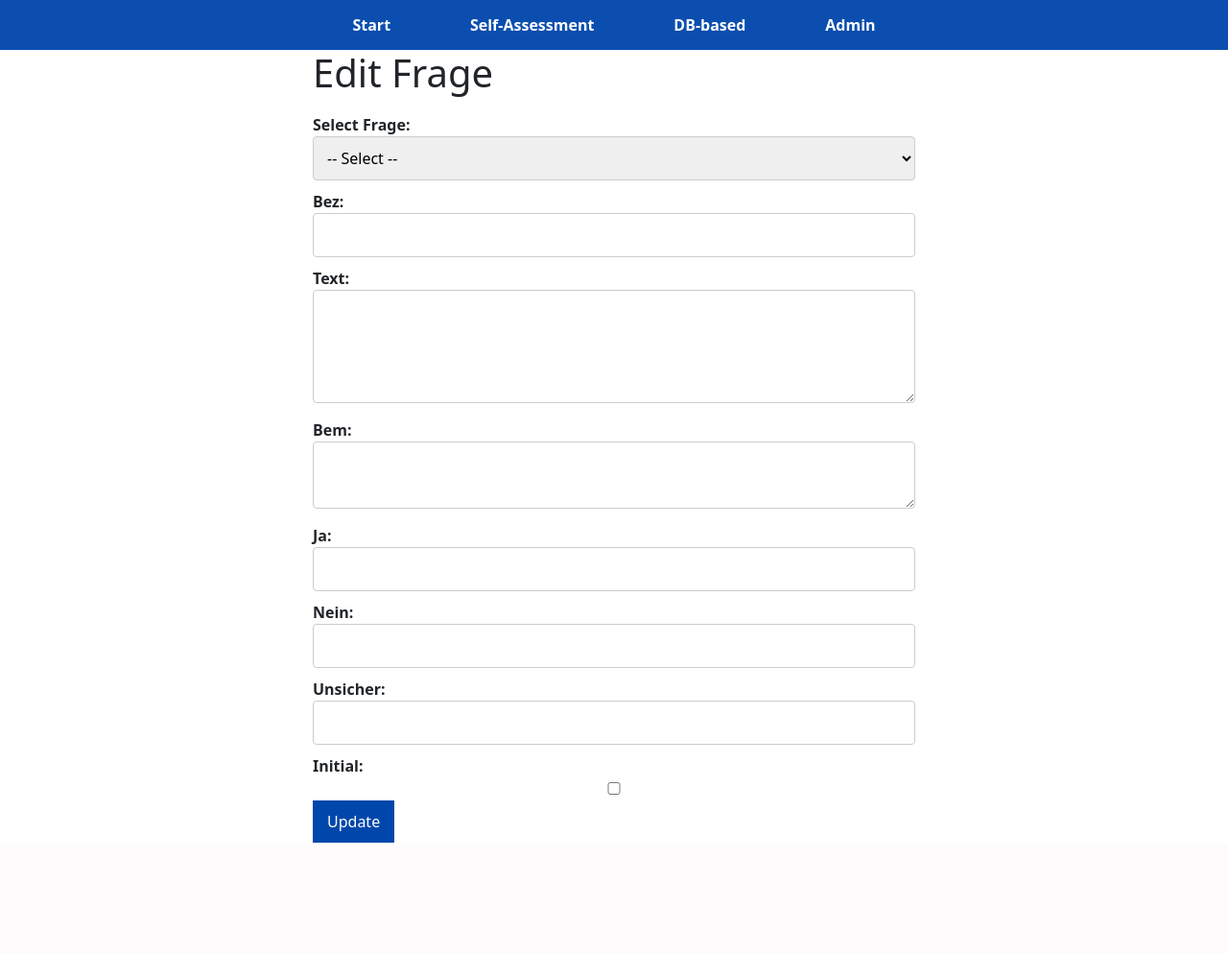
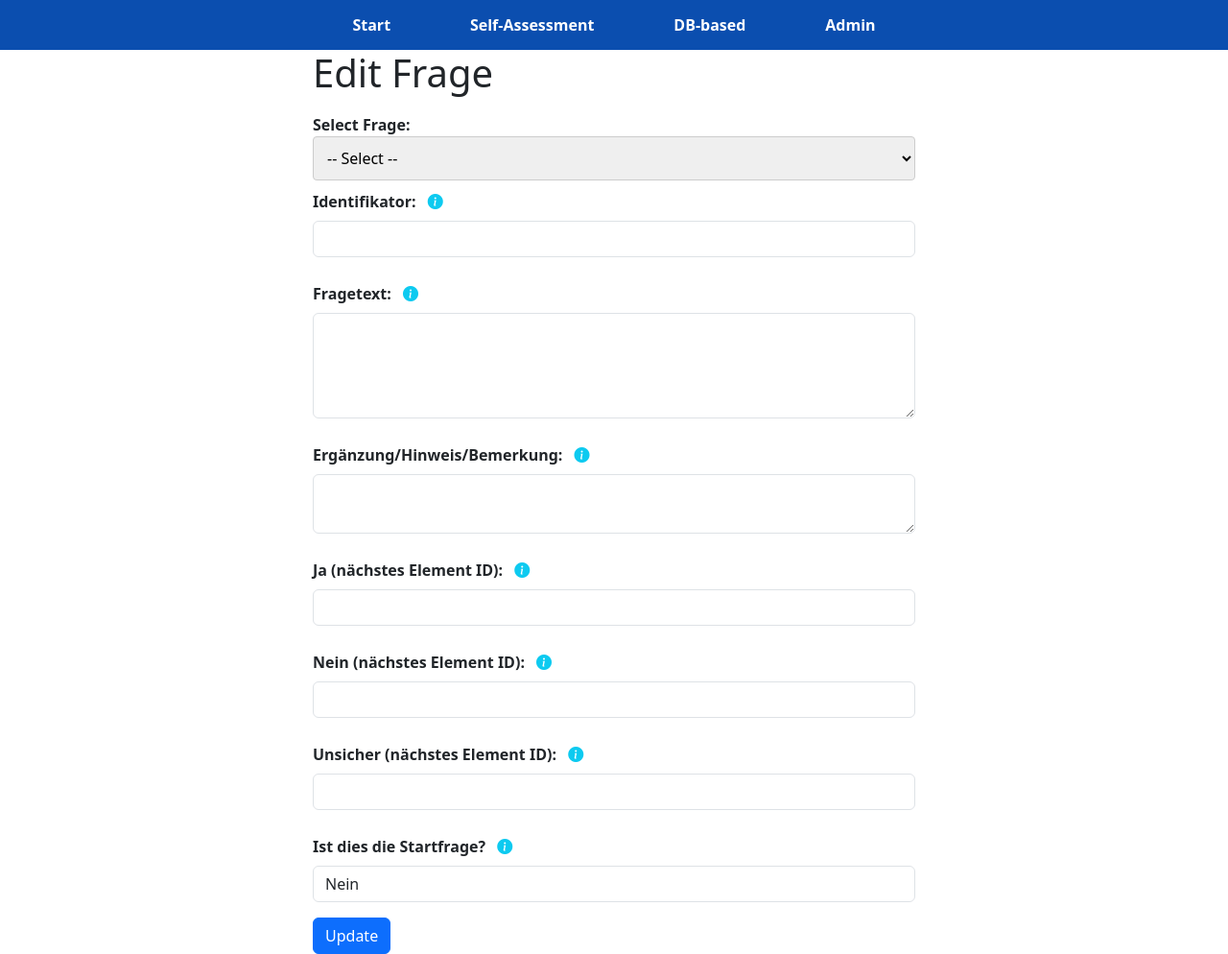
Before and after one commit to YorckZ/Sandboxbox, a Flask app: page /edit_frage in a window 1280 px wide. Shown: the part 68-1062 px from the top of the page at 96% size. Before the commit the page ends 946 px from the top, so only its background shows below. Run offline with Flask 3, Linux system fonts and the light colour scheme; data comes from the database, SQL or seed files in the repository; both versions use the stored data as it was after the commit.

Commit message:
Completed connection for CRUD.

```diff
--- a/templates/_frage_editieren.html
+++ b/templates/_frage_editieren.html
@@ -12,31 +12,62 @@
     {% endfor %}
 </select>
 
+<form id="frageForm">
+    <div class="mb-3">
+        <label for="bez" class="form-label">
+            Identifikator:
+            <i class="bi bi-info-circle-fill ms-2 text-info" data-bs-toggle="tooltip" title="Eindeutiger Kurzname für die Frage."></i>
+        </label>
+        <input type="text" class="form-control" id="bez" name="bez" required>
+    </div>
+    <div class="mb-3">
+        <label for="text" class="form-label">
+            Fragetext:
+            <i class="bi bi-info-circle-fill ms-2 text-info" data-bs-toggle="tooltip" title="Der vollständige Text der Frage, wie sie angezeigt wird."></i>
+        </label>
+        <textarea class="form-control" id="text" name="text" rows="4" required></textarea>
+    </div>
+    <div class="mb-3">
+        <label for="bem" class="form-label">
+            Ergänzung/Hinweis/Bemerkung:
+            <i class="bi bi-info-circle-fill ms-2 text-info" data-bs-toggle="tooltip" title="Zusätzliche Hinweise oder Hilfestellung zur Frage."></i>
+        </label>
+        <textarea class="form-control" id="bem" name="bem" rows="2"></textarea>
+    </div>
+    <div class="mb-3">
+        <label for="ja" class="form-label">
+            Ja (nächstes Element ID):
+            <i class="bi bi-info-circle-fill ms-2 text-info" data-bs-toggle="tooltip" title="ID des nächsten Elements, falls 'Ja' gewählt wird."></i>
+        </label>
+        <input type="number" class="form-control" id="ja" name="ja">
+    </div>
+    <div class="mb-3">
+        <label for="nein" class="form-label">
+            Nein (nächstes Element ID):
+            <i class="bi bi-info-circle-fill ms-2 text-info" data-bs-toggle="tooltip" title="ID des nächsten Elements, falls 'Nein' gewählt wird."></i>
+        </label>
+        <input type="number" class="form-control" id="nein" name="nein">
+    </div>
+    <div class="mb-3">
+        <label for="unsicher" class="form-label">
+            Unsicher (nächstes Element ID):
+            <i class="bi bi-info-circle-fill ms-2 text-info" data-bs-toggle="tooltip" title="ID des nächsten Elements, falls 'Unsicher' gewählt wird."></i>
+        </label>
+        <input type="number" class="form-control" id="unsicher" name="unsicher">
+    </div>
+    <div class="mb-3">
+        <label for="initial" class="form-label">
+            Ist dies die Startfrage?
+            <i class="bi bi-info-circle-fill ms-2 text-info" data-bs-toggle="tooltip" title="Legt fest, ob diese Frage die erste im Entscheidungsbaum ist."></i>
+        </label>
+        <select class="form-control" id="initial" name="initial">
+            <option value="0">Nein</option>
+            <option value="1">Ja</option>
+        </select>
+    </div>
+    <button type="button" class="btn btn-primary" onclick="updateFrage()">Update</button>
+</form>
 
-<form id="frageForm">
-    <label for="bez">Bez:</label>
-    <input type="text" id="bez" name="bez" required><br>
-
-    <label for="text">Text:</label>
-    <textarea id="text" name="text" rows="4" required></textarea><br>
-
-    <label for="bem">Bem:</label>
-    <textarea id="bem" name="bem" rows="2"></textarea><br>
-
-    <label for="ja">Ja:</label>
-    <input type="number" id="ja" name="ja"><br>
-
-    <label for="nein">Nein:</label>
-    <input type="number" id="nein" name="nein"><br>
-
-    <label for="unsicher">Unsicher:</label>
-    <input type="number" id="unsicher" name="unsicher"><br>
-
-    <label for="initial">Initial:</label>
-    <input type="checkbox" id="initial" name="initial"><br>
-
-    <button type="button" onclick="updateFrage()">Update</button>
-</form>
 
 <script>
     function loadFrage() {
```
Also changed, not shown: templates/_antwort_editieren.html (+15 -7 lines), templates/_antwort_editieren_alternative.html (added, +125 -0 lines), templates/_prompt_editieren.html (+20 -25 lines), database/database.db.
